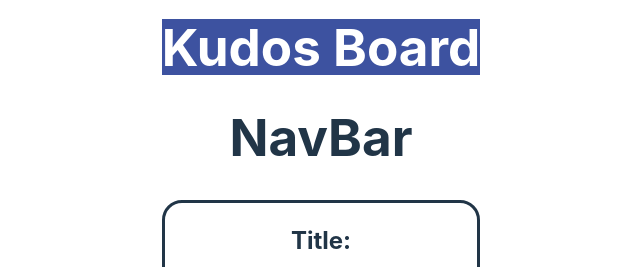
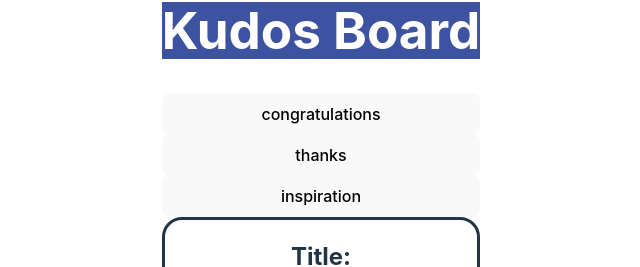
Before and after one commit to GloriaXM/kudos-board, a React (Vite) app in the folder frontend/: page / in a window 1280 px wide. Shown: the part 139-406 px from the top of the page, without its empty margins (319-959 px from the left). Built offline with nearby package versions, Linux system fonts and the light colour scheme; no server answers.

Commit message:
add display and filter boards funtionality

```diff
--- a/frontend/src/App.jsx
+++ b/frontend/src/App.jsx
@@ -14,7 +14,11 @@ function App() {
 
   useEffect(() => {
     async function fetchBoardList() {
-      const response = await await fetch(`http://localhost:5000/board`);
+      let queryUrl = new URL("http://localhost:5000/board?");
+      if (boardListSortType !== ''){
+        queryUrl.searchParams.append("type", boardListSortType);
+      }
+      const response = await fetch(queryUrl);
       const loadedBoards = await response.json();
       setBoardList(loadedBoards)
     }
--- a/frontend/src/components/BoardContext.js
+++ b/frontend/src/components/BoardContext.js
@@ -1,4 +1,4 @@
 import { createContext, useContext } from 'react';
 
 export const BoardContext = createContext('');
-export const useMyContext = () => useContext(BoardContext);
+export const useBoardContext = () => useContext(BoardContext);
--- a/frontend/src/components/mainview/BoardCard.jsx
+++ b/frontend/src/components/mainview/BoardCard.jsx
@@ -1,16 +1,10 @@
 import './BoardCard.css'
-import { useContext } from 'react';
-import { BoardContext, useMyContext } from '../BoardContext';
-
 
 function BoardCard({id, title, imgSrc, type}) {
-    const [boardListSortType, setBoardListSortType] = useMyContext();
+    // const [boardListSortType, setBoardListSortType] = useMyContext();
 
     return (
-        <div id={id} className="boardCard" onClick={() => {
-            setBoardListSortType(type);
-            console.log(type);
-            }}>
+        <div id={id} className="boardCard" >
         <h2> Title: {title}</h2>
         <img className="boardCardImg" src={imgSrc} alt="Board thumbnail"/>
         <h3> Type: {type} </h3>
--- /dev/null
+++ b/frontend/src/components/mainview/NavBar.css
@@ -0,0 +1,5 @@
+.navBar {
+    display: flex;
+    flex-direction: column;
+    justify-content: space-around;
+}
--- a/frontend/src/components/mainview/NavBar.jsx
+++ b/frontend/src/components/mainview/NavBar.jsx
@@ -1,10 +1,14 @@
+import './NavBar.css'
+import SortButton from './SortButton'
+
 function NavBar() {
 
   return (
-    <>
-      <h1> NavBar</h1>
-
-    </>
+    <div className="navBar">
+      <SortButton sortType="congratulations"/>
+      <SortButton sortType="thanks"/>
+      <SortButton sortType="inspiration"/>
+    </div>
   )
 }
 
--- /dev/null
+++ b/frontend/src/components/mainview/SortButton.jsx
@@ -0,0 +1,16 @@
+// import './Sor.css'
+import { useContext } from 'react';
+import { BoardContext, useBoardContext } from '../BoardContext';
+
+function SortButton({sortType}) {
+  const [boardListSortType, setBoardListSortType] = useBoardContext();
+
+  return (
+      <button className={sortType} onClick={() => {
+        setBoardListSortType(sortType);
+        console.log(sortType);
+        }}> {sortType}</button>
+  )
+}
+
+export default SortButton
```
Also changed, not shown: 1 other file (tests, documents, lock files or other folders).
